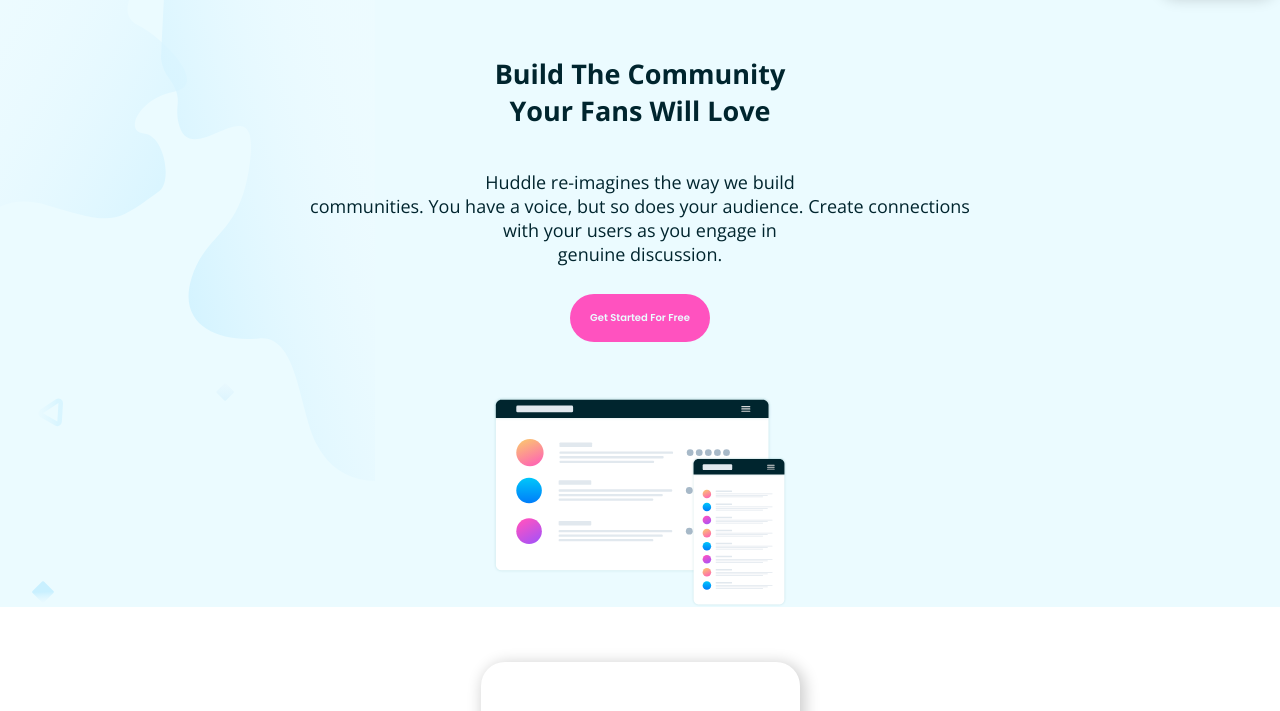
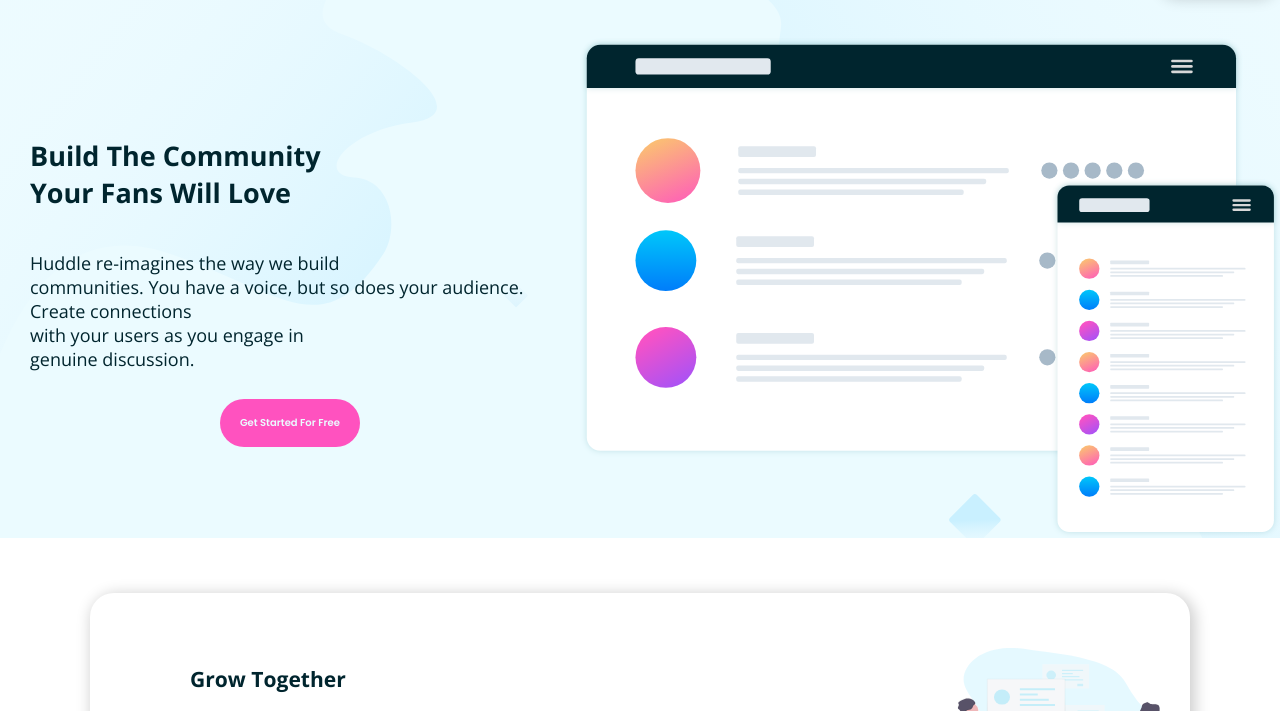
Before and after one commit to BC-MAY-21-ROR/kata-01-diseno-web-k1-nov21-4, a plain HTML site: page index.html in a window 1280 px wide. Shown: the part 54-765 px from the top of the page. Drawn offline with nearby package versions, Linux system fonts and the light colour scheme.

Commit message:
first responsive desktop design task
The team implemented media queries to make the website desktop-friendly
as we are using "mobile-first" methodology.

Co-authored by: BrandonVG <bvadillo0@ucol.mx>
Co-authored by: lfrocha <lfrocharod01@gmail.com>
Co-authored by: JairoNahum <nahumsilva.0318@gmail.com>
Co-authored by: DiegoSteve <diegosteve123321@gmail.com>

```diff
--- a/css/styles.scss
+++ b/css/styles.scss
@@ -45,12 +45,20 @@ body{
     color: $dark-cyan;
 }
 
+
+
 .introduction{
     display: flex;
     flex-direction: column;
     justify-content:center;
+    align-items: center;
 }
 .introductiondiv{
+    display: flex;
+    flex-direction: column;
+    align-items: center;
+}
+.imgdiv{
     display: flex;
     flex-direction: column;
     align-items: center;
@@ -240,3 +248,45 @@ i{
     font-size: 11px;
     margin-bottom: 25px;
 }
+@media(min-width:1200px){
+    .logo-bttn{
+
+    }
+    .introduction{
+        flex-direction: row;
+        justify-content: flex-start;
+    }
+    .introduction-img{
+        height: 500px;
+    }
+    .introductiondiv{
+        align-items: flex-start;
+    }
+    body{
+        background-image: url("/images/bg-hero-desktop.svg");
+    }
+    .introduction__paragraph{
+        text-align:start;
+        margin-left: 30px;
+    }
+    .introduction__title{
+        text-align: start;
+        margin-left: 30px;
+    }
+    .introduction__button_container{
+        align-self: center;
+    }
+    .card{
+        width: 1100px;
+        flex-direction:row-reverse;
+        justify-content: space-between;
+    }
+    .card-text{
+        margin-left: 100px;
+    }
+    .card-title{
+        margin-left: 100px;
+        text-align: start;
+    }
+
+}
--- a/index.html
+++ b/index.html
@@ -20,13 +20,13 @@
   </style>
 </head>
 <body>
-
+  <div class="logo-bttn">
+    <img src="images/logo.svg" alt="" height="18">
+    <div class="btn-Try-It" ><p class="btn-Try-It-text" >Try It Free</p></div>
+  </div>
 
   <section class="introduction">
-    <div class="logo-bttn">
-      <img src="images/logo.svg" alt="" height="18">
-      <div class="btn-Try-It" ><p class="btn-Try-It-text" >Try It Free</p></div>
-    </div>
+
     <div class="introductiondiv">
       <div>
          <h2 class="introduction__title"> Build The Community </br>Your Fans Will Love</h2>
@@ -42,6 +42,8 @@
         Get Started For Free
         </p>
       </div>
+    </div>
+    <div class ="imgdiv">
       <img class="introduction-img" src="images/illustration-mockups.svg" alt="">
     </div>
   </section>
```
Also changed, not shown: css/styles.css, 1 other file.
